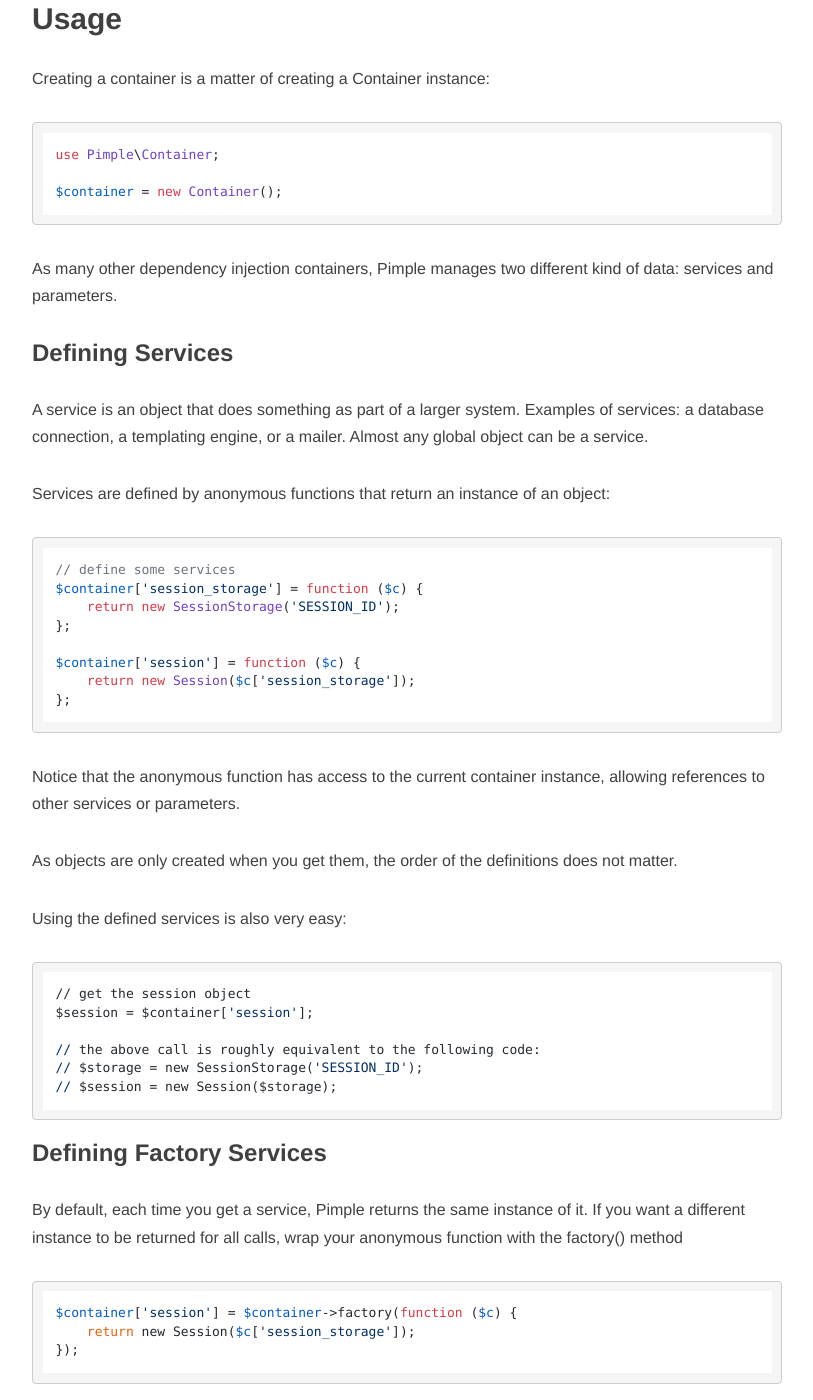
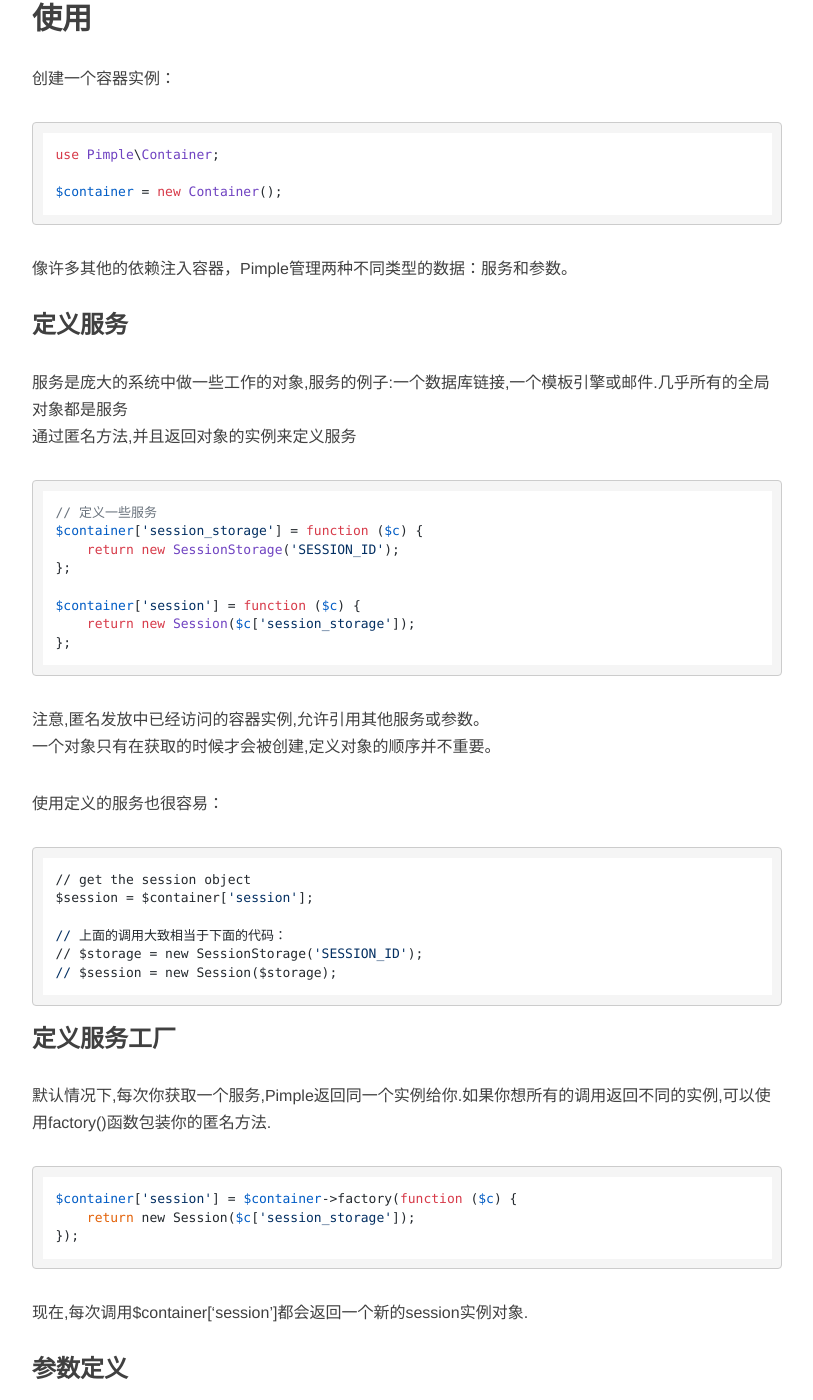
Before and after one commit to hihozhou/hihoZhou.github.io, a Jekyll site: the page built from _posts/2016-03-13-php-pimple.md, in a window 1280 px wide and 1400 px high, scrolled down 1187 px. Shown: the whole window, without its empty margins (233-1046 px from the left). Built offline with Jekyll 4.4.1, drawn with Linux system fonts in a browser that asks for light colours; nearby versions of some CDN libraries; Markdown is read by kramdown in place of the engine named in the settings; comment, search, counter and statistics services are not loaded; some of the changed text lies outside the part shown.

Commit message:
pimple zh

````diff
--- a/_posts/2016-03-13-php-pimple.md
+++ b/_posts/2016-03-13-php-pimple.md
@@ -18,13 +18,13 @@
 
 ##安装
 
-Before using Pimple in your project, add it to your composer.json file:
+在你项目中使用Pimple前,要先通过composer.json文件添加它:
 
 ```bash
 $ ./composer.phar require pimple/pimple ~3.0
 ```
 
-Alternatively, Pimple is also available as a PHP C extension:
+另外,Pimple也可以做为PHP C扩展:
 
 ```bash
 $ git clone https://github.com/silexphp/Pimple
@@ -35,9 +35,9 @@
 $ make install
 ```
 
-##Usage
+##使用
 
-Creating a container is a matter of creating a Container instance:
+创建一个容器实例：
 
 ```php
 use Pimple\Container;
@@ -45,15 +45,15 @@
 $container = new Container();
 ```
 
-As many other dependency injection containers, Pimple manages two different kind of data: services and parameters.
+像许多其他的依赖注入容器，Pimple管理两种不同类型的数据：服务和参数。
 
-###Defining Services
-A service is an object that does something as part of a larger system. Examples of services: a database connection, a templating engine, or a mailer. Almost any global object can be a service.
 
-Services are defined by anonymous functions that return an instance of an object:
+###定义服务
+服务是庞大的系统中做一些工作的对象,服务的例子:一个数据库链接,一个模板引擎或邮件.几乎所有的全局对象都是服务
+通过匿名方法,并且返回对象的实例来定义服务
 
 ```php
-// define some services
+// 定义一些服务
 $container['session_storage'] = function ($c) {
     return new SessionStorage('SESSION_ID');
 };
@@ -63,42 +63,39 @@
 };
 ```
 
-Notice that the anonymous function has access to the current container instance, allowing references to other services or parameters.
+注意,匿名发放中已经访问的容器实例,允许引用其他服务或参数。
+一个对象只有在获取的时候才会被创建,定义对象的顺序并不重要。
 
-As objects are only created when you get them, the order of the definitions does not matter.
-
-Using the defined services is also very easy:
+使用定义的服务也很容易：
 
 ```php
 // get the session object
 $session = $container['session'];
 
-// the above call is roughly equivalent to the following code:
+// 上面的调用大致相当于下面的代码：
 // $storage = new SessionStorage('SESSION_ID');
 // $session = new Session($storage);
 ```
 
-###Defining Factory Services
-
-
-By default, each time you get a service, Pimple returns the same instance of it. If you want a different instance to be returned for all calls, wrap your anonymous function with the factory() method
+###定义服务工厂
+默认情况下,每次你获取一个服务,Pimple返回同一个实例给你.如果你想所有的调用返回不同的实例,可以使用factory()函数包装你的匿名方法.
 
 ```php
 $container['session'] = $container->factory(function ($c) {
     return new Session($c['session_storage']);
 });
 ```
-Now, each call to $container\['session'\] returns a new instance of the session.
+现在,每次调用$container\['session'\]都会返回一个新的session实例对象.
 
-###Defining Parameters
-Defining a parameter allows to ease the configuration of your container from the outside and to store global values:
+###参数定义
+定义一个参数轻松地从外部访问你容器的构造和储存全局值:
 
 ```php
-// define some parameters
+// 定义一些参数
 $container['cookie_name'] = 'SESSION_ID';
 $container['session_storage_class'] = 'SessionStorage';
 ```
-If you change the `session_storage` service definition like below:
+如果你更改`session_storage`服务定义如下:
 
 ```php
 $container['session_storage'] = function ($c) {
@@ -106,10 +103,10 @@
 };
 ```
 
-You can now easily change the cookie name by overriding the session_storage_class parameter instead of redefining the service definition.
+你现在可以容易的通过重写`session_storage_class`参数更改`cookie_name`的值,而不是重新定义服务
 
-###Protecting Parameters
-Because Pimple sees anonymous functions as service definitions, you need to wrap anonymous functions with the protect() method to store them as parameters:
+###保护参数
+因为Pimple用匿名方法定义服务,你需要用protect()方法包裹匿名方法来存储保护参数:
 
 ```php
 $container['random_func'] = $container->protect(function () {
@@ -117,8 +114,8 @@
 });
 ```
 
-###Modifying Services after Definition
-In some cases you may want to modify a service definition after it has been defined. You can use the extend() method to define additional code to be run on your service just after it is created:
+###修改定义后的服务
+在某些情况下，您可能要修改它已定义的服务定义。在你的服务被创建后,你可以使用extend()方法添加额外的代码:
 
 ```php
 $container['session_storage'] = function ($c) {
@@ -131,10 +128,10 @@
     return $storage;
 });
 ```
-The first argument is the name of the service to extend, the second a function that gets access to the object instance and the container.
+第一个参数是需要扩展的服务名称,其次是一个获取对象实例和容器访问权限的方法.
 
-###Extending a Container
-If you use the same libraries over and over, you might want to reuse some services from one project to the next one; package your services into a provider by implementing Pimple\ServiceProviderInterface:
+###Extending a Container扩展一个容器
+如果你重复的使用相同的库，你可能想从一个项目到另外一个项目重新使用一些服务;通过Pimple\ServiceProviderInterface实现封装你的服务到provider
 
 ```php
 use Pimple\Container;
@@ -150,13 +147,15 @@
 ```
 
 Then, register the provider on a Container:
+然后,在容器中注册一个provider
 
 ```php
 $pimple->register(new FooProvider());
 ```
 
-###Fetching the Service Creation Function
-When you access an object, Pimple automatically calls the anonymous function that you defined, which creates the service object for you. If you want to get raw access to this function, you can use the raw() method:
+###获取服务的创建方法
+你访问一个对象时，Pimple会自动调用您定义的匿名函数，为您创建服务对象。如果你想获得原访问此方法，您可以使用raw()方法：
+
 
 ```php
 $container['session'] = function ($c) {
@@ -167,8 +166,8 @@
 
 ```
 
-#Who is behind Pimple?
-Pimple is brought to you by [Fabien Potencier](http://fabien.potencier.org/), the creator of the [Symfony framework](http://www.symfony.com/). Pimple is released under the MIT license.
+#谁在支持Pimple?
+Pimple是[Fabien Potencier](http://fabien.potencier.org/)写的,[Symfony框架](http://www.symfony.com/)的作者.Pimple是MIT许可下发布.
 
 
 —End—
````
Also changed, not shown: other parts of _posts/2016-03-13-php-pimple.md (+5 -0 lines).
